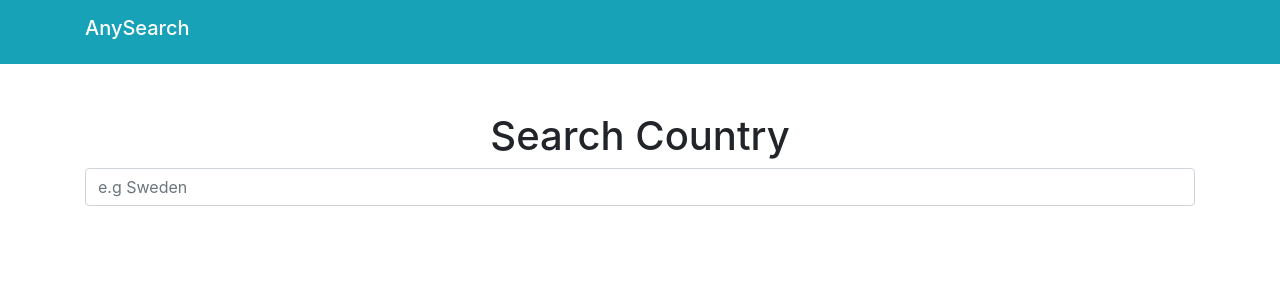
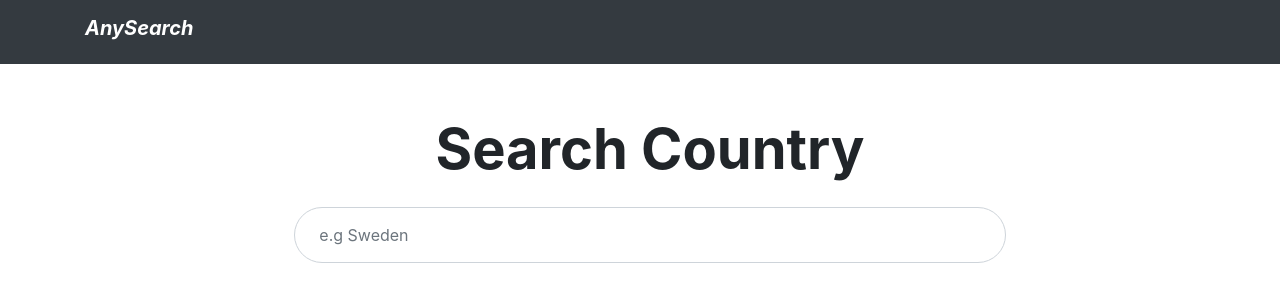
Before and after one commit to temilolu/anysearch, a React (Create React App) app: page / in a window 1280 px wide. Shown: the top 302 px of the page. Built offline with nearby package versions, Linux system fonts and the light colour scheme; no server answers.

Commit message:
Refactored the UI

```diff
--- a/src/components/CountryDetails.js
+++ b/src/components/CountryDetails.js
@@ -8,8 +8,13 @@ const divStyle = {
 const CountryDetails = ({name, capital, population, flag, currencies}) => {
 
     if(!currencies){
-        return (<span>Loading...</span>)
-    }
+        return (
+            <div class="d-flex justify-content-center mt-5">
+                <div className="spinner-grow text-primary" role="status">
+                        <span className="sr-only">Loading...</span>
+            </div>
+            </div>
+        )}
 
     return (
          <React.Fragment>
@@ -22,10 +27,10 @@ const CountryDetails = ({name, capital, population, flag, currencies}) => {
                        <div>
                            <img src={flag} alt={flag} style={divStyle}/>
 
-                           <h2>{name}</h2>
-                           <h4>{capital}</h4>
-                           <p>{population}</p>
-                           <p>{currencies[0].name}</p>
+                           <h2 className="font-weight-bold pt-5">{name}</h2>
+                           <p>capital: <span className="font-weight-bold pt-5">{capital}</span></p>
+                           <p>Population: <span className="font-weight-bold">{population}</span></p>
+                           <p>Currency: <span className="font-weight-bold ">{currencies[0].name}</span></p>
 
 
                        </div>
@@ -34,7 +39,7 @@ const CountryDetails = ({name, capital, population, flag, currencies}) => {
 
                 <div className="col-md-4">
                       <div className="my-3 p-3 bg-white rounded shadow-sm">
-                            <h3>Convert EUR to {name}</h3>
+                            <p className="font-weight-bold pt-3 pb-2">Convert USD</p>
                            <CurrencyCoverter code={currencies[0].code} symbol={currencies[0].symbol} />
                           </div>
                 </div>
--- a/src/components/CountryItem.js
+++ b/src/components/CountryItem.js
@@ -7,7 +7,8 @@ const divStyle = {
 }
 
 const imgStyle = {
-    width: '5rem'
+    height: '3rem',
+    width: 'auto'
 
 }
 
@@ -15,13 +16,13 @@ const CountryItem = ({item}) => (
 
 	<React.Fragment>
 
-			<li className="mr-3 ml-3 mt-5">
-                  <Link to={`details/${item.numericCode}`}>
+			<li className="mr-3 ml-3 mt-5 ">
+                  <Link to={`details/${item.numericCode}`} className="text-decoration-none text-muted">
                 <div className="card" style={divStyle}>
                 <img src={item.flag} className="pt-4 mx-auto card-img-top" alt={item.flag} style={imgStyle} />
                 <div className="card-body">
-                    <h5  className="card-title">{item.name}</h5>
-                    <p className="card-text">{item.capital}</p>
+                    <h6 className="card-title">{item.name}</h6>
+
                 </div>
                 </div>
                  </Link>
--- a/src/components/CurrencyCoverter.js
+++ b/src/components/CurrencyCoverter.js
@@ -25,8 +25,6 @@ export default class CurrencyCoverter extends Component {
       }
     }
   };
-
-
 
   convertHandler = () => {
     if (this.state.fromCurrency !== this.state.toCurrency) {
@@ -69,21 +67,29 @@ export default class CurrencyCoverter extends Component {
 
         return (
             <React.Fragment>
+
             <div>
 
-                <div className="From">
-          <input
+                <div className="">
+
+      <div class="input-group mb-2">
+        <div class="input-group-prepend">
+          <div class="input-group-text">{this.state.fromCurrency}</div>
+        </div>
+         <input
             name="amount"
             type="text"
+            className="form-control"
             value={this.state.amount}
             onChange={event => this.setState({ amount: event.target.value })}
           />
+      </div>
 
-           <p>{this.state.fromCurrency}</p>
+     <p className="font-weight-bold pt-3 pb-2">to {this.state.toCurrency}  </p>
+    <div className="mb-3">{this.state.result && <h3><span>{this.props.symbol} </span>{this.state.result}</h3>}</div>
 
-           <p>{this.state.toCurrency}</p>
-          <button onClick={this.convertHandler}>Convert</button>
-          {this.state.result && <h3><span>{this.props.symbol} </span>{this.state.result}</h3>}
+          <button className="btn btn-info mb-2" onClick={this.convertHandler}>Convert</button>
+
         </div>
             </div>
         </React.Fragment>
--- a/src/components/Header.js
+++ b/src/components/Header.js
@@ -3,10 +3,10 @@ import { Link } from 'react-router-dom';
 
 const Header = ({name}) => (
     <React.Fragment>
-        <nav className=" navbar navbar-dark bg-info">
+        <nav className=" navbar navbar-dark bg-dark">
             <div className="container">
             <Link to="/">
-                 <h1 className="navbar-brand">{name}</h1>
+                 <h1 className="navbar-brand font-weight-bold font-italic">{name}</h1>
             </Link>
             </div>
         </nav>
--- a/src/components/Search.js
+++ b/src/components/Search.js
@@ -1,10 +1,24 @@
 import React from 'react';
+
+const searchStyle = {
+    borderRadius: '10rem',
+    background: '#fff',
+    height: '3.5rem',
+    width: '100%'
+}
 
 const Search = ({change}) => (
     <React.Fragment>
-        <div className="text-center mt-5">
-            <h1 className="">Search Country</h1>
-            <input className="form-control" type='text' placeholder="e.g Sweden" onChange={change} />
+        <div className="text-center search-bar mt-5 p-3 p-lg-1 pl-lg-4 ">
+            <h1 className="display-4 font-weight-bolder">Search Country</h1>
+            <div className="row">
+                <div className="col-md-2"></div>
+                <div className="col-md-8">
+                     <input className="form-control mt-3 pl-4" style={searchStyle} type='text' placeholder="e.g Sweden" onChange={change} />
+                </div>
+                 <div className="col-md-2"></div>
+            </div>
+
         </div>
     </React.Fragment>
 
```
Also changed, not shown: src/App.js (line endings or trailing spaces).
